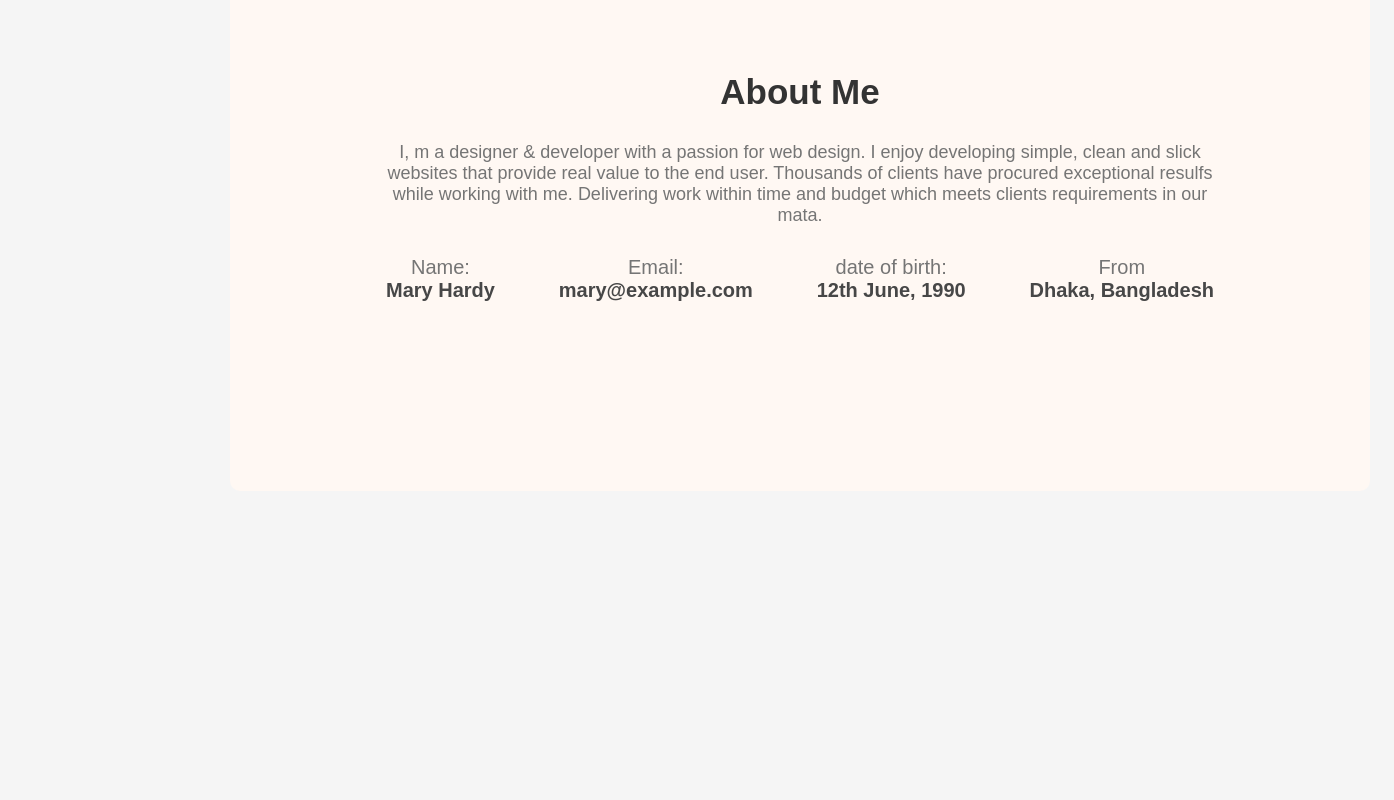
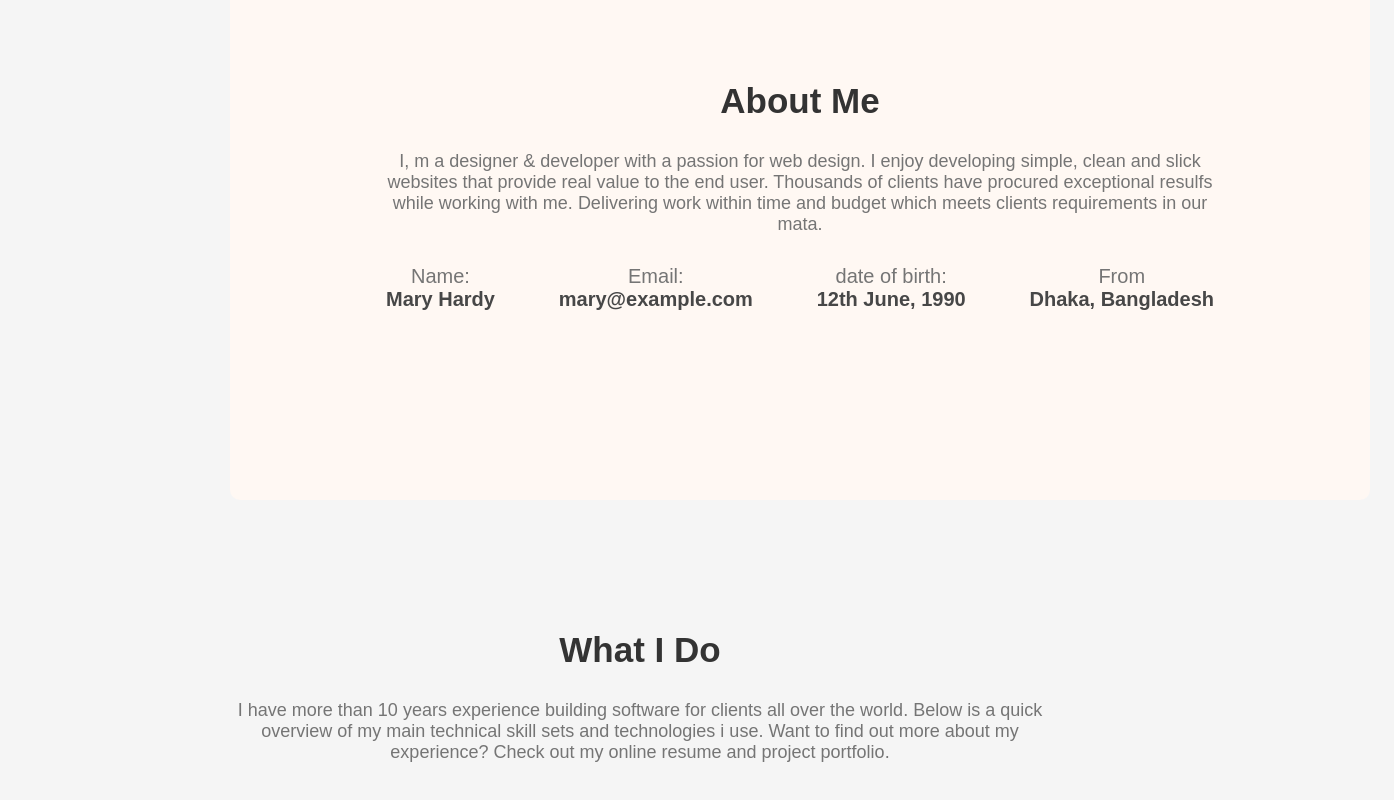
Before and after one commit to minhaj-hossain/My-Portfolio-Test, a plain HTML site: page index.html in a window 1280 px wide. Shown: the part 962-1762 px from the top of the page, 1394 px wide, since content can reach past the window. Before the commit the page ends 1583 px from the top, so only its background shows below. Drawn offline with Linux system fonts and the light colour scheme; a web font is replaced by a local one.

Commit message:
finishhed what i do section

```diff
--- a/index.html
+++ b/index.html
@@ -75,6 +75,15 @@
           </div>
         </div>
       </div>
+      <div class="what-i-do">
+        <h3>What I Do</h3>
+        <p>
+          I have more than 10 years experience building software for clients all
+          over the world. Below is a quick overview of my main technical skill
+          sets and technologies i use. Want to find out more about my
+          experience? Check out my online resume and project portfolio.
+        </p>
+      </div>
     </main>
   </body>
 </html>
--- a/styles/style.css
+++ b/styles/style.css
@@ -41,7 +41,6 @@ body {
 
 header {
   background-color: #fff8f3;
-
   padding-top: 50px;
 }
 
@@ -55,8 +54,8 @@ nav {
 }
 
 nav div h2 {
-  font-size: 1.25em;
-  font-weight: 900;
+  font-size: 45px;
+  font-weight: 700;
   text-align: center;
 }
 
@@ -102,12 +101,14 @@ nav div ul li a {
 
 .hero-left h1 {
   font-size: 85px;
-  font-weight: bold;
+  font-weight: 700;
 }
 
 .hero-left p {
   font-size: 18px;
   color: #757575;
+  height: 60px;
+  width: 585px;
 }
 
 .hero-button-container {
@@ -154,3 +155,22 @@ nav div ul li a {
   color: #474747;
   font-weight: bold;
 }
+
+.what-i-do {
+  margin: 130px 230px;
+  text-align: center;
+  margin-bottom: 50px;
+}
+
+.what-i-do h3 {
+  font-size: 35px;
+  font-weight: bold;
+  text-align: center;
+  margin-bottom: 30px;
+}
+
+.what-i-do p {
+  font-size: 18px;
+  color: #757575;
+  text-align: center;
+}
```
